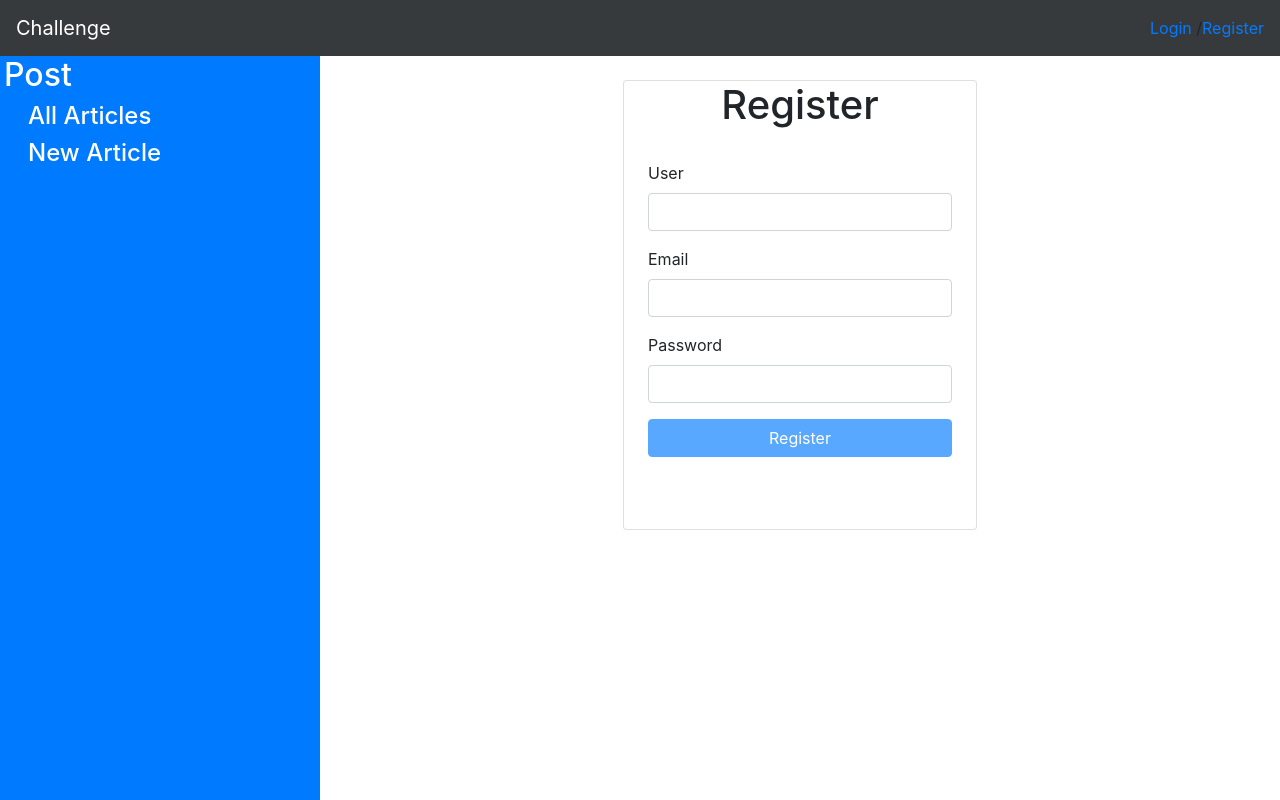
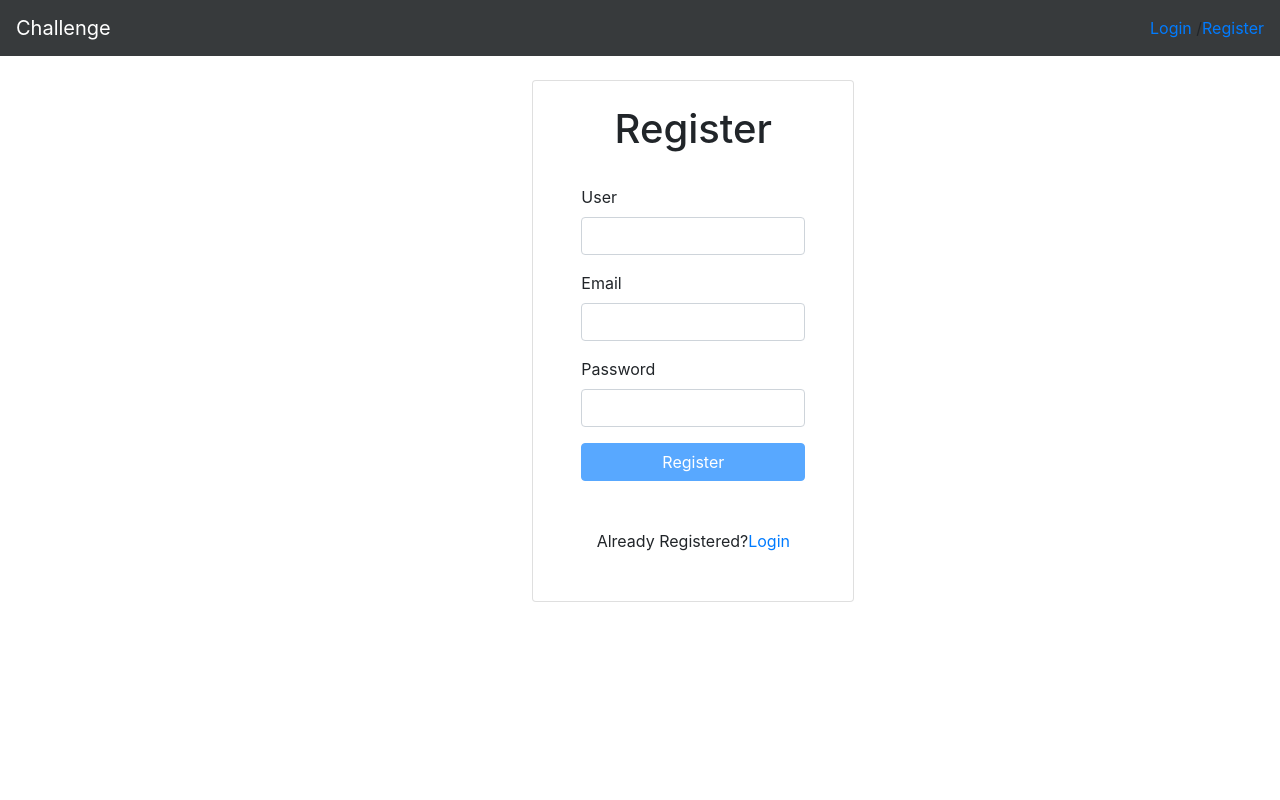
Before and after one commit to saeed-asghari/ReactProject, a React (Create React App) app in the folder challenge/: page /register in a window 1280 px wide. Built offline with nearby package versions, Linux system fonts and the light colour scheme.

Commit message:
add allArticles component

```diff
--- a/challenge/src/App.js
+++ b/challenge/src/App.js
@@ -12,10 +12,13 @@ class App extends Component {
     this.setState({ user });
   }
   render() {
+    const user = this.state.user;
     return (
       <React.Fragment>
-        <NavBar user={this.state.user} />
-        <SideBar/>
+
+        <NavBar user={user} />
+        {user &&(<SideBar/>)}
+
         <Main/>
       </React.Fragment>
     );
--- /dev/null
+++ b/challenge/src/components/allArticles.jsx
@@ -0,0 +1,12 @@
+import React, { Component } from "react";
+class AllArticles extends Component {
+    constructor(props) {
+        super(props);
+        this.state = {  }
+    }
+    render() {
+        return (<div>allArticles</div>  );
+    }
+}
+
+export default AllArticles;
--- a/challenge/src/components/login.jsx
+++ b/challenge/src/components/login.jsx
@@ -47,7 +47,7 @@ class Login extends Form {
                   <div className="text-center">
                     <span>
                       Don’t have account?
-                      <NavLink to="/">
+                      <NavLink to="/register">
                         <span>Register Now</span>
                       </NavLink>
                     </span>
--- a/challenge/src/components/main.jsx
+++ b/challenge/src/components/main.jsx
@@ -3,13 +3,15 @@ import { Route, Switch } from "react-router-dom";
 import Login from "./login";
 import Register from "./register";
 import Logout from "./logout";
+import AllArticles from "./allArticles";
 const Main = () => {
   return (
     <React.Fragment>
-      <main className="container col-9 offset-3">
+      <main className="container col-9 offset-2">
         <Switch>
           <Route exact path="/login" component={Login} />
           <Route exact path="/register" component={Register} />
+          <Route exact path="/allArticles" component={AllArticles} />
           <Route path="/logout" component={Logout} />
         </Switch>
       </main>
--- a/challenge/src/components/register.jsx
+++ b/challenge/src/components/register.jsx
@@ -2,6 +2,7 @@ import React from "react";
 import Joi, { resolve } from "joi-browser";
 import Form from "./common/form";
 import * as userService from "../services/userService";
+import { NavLink } from "react-router-dom";
 import { toast } from "react-toastify";
 import 'react-toastify/dist/ReactToastify.css';
 class RegisterForm extends Form {
@@ -12,7 +13,7 @@ class RegisterForm extends Form {
 
   schema = {
     email: Joi.string().required().label("Email"),
-    password: Joi.string().required().min(5).label("Username"),
+    password: Joi.string().required().min(8).label("Password"),
     username: Joi.string().required().label("Username"),
   };
 
@@ -33,17 +34,26 @@ class RegisterForm extends Form {
 
   render() {
     return (
-      <div className="justify-content-center row">
-        <div className="col-md-9 col-lg-7 col-xl-6">
+        <div className="justify-content-center row">
+        <div className="col-md-5">
           <div className="p-4 card-group">
-            <div className="mx-4 card Background-color">
+            <div className="p-4 card Background-color">
               <span className="text-center h1">Register</span>
               <div className="p-4 card-body ">
                 <form onSubmit={this.handleSubmit}>
                   {this.renderInput("username", "User")}
                   {this.renderInput("email", "Email")}
-                  {this.renderInput("password", "Password")}
+                  {this.renderInput("password", "Password","password")}
                   {this.renderButton("Register", "btn btn-primary btn-block mb-5")}
+
+                  <div className="text-center">
+                    <span>
+                    Already Registered?
+                      <NavLink to="/login">
+                        <span>Login</span>
+                      </NavLink>
+                    </span>
+                  </div>
                 </form>
               </div>
             </div>
--- a/challenge/src/components/sideBar.jsx
+++ b/challenge/src/components/sideBar.jsx
@@ -4,7 +4,7 @@ import { NavLink } from "react-router-dom";
 const SideBar = () => {
   return (
     <React.Fragment>
-        <div className="col-3 px-1 bg-primary position-fixed" id="sticky-sidebar">
+        <div className="col-2 px-1 bg-primary position-fixed" id="sticky-sidebar">
             <span className="text-white h2">Post</span>
             <div className="nav flex-column flex-nowrap vh-100 overflow-auto text-white p-2">
             <NavLink to="/allArticles" className="text-white h4  ml-3"> All Articles </NavLink>
```
Also changed, not shown: challenge/src/components/common/protectedRoute.jsx (added, +24 -0 lines).
